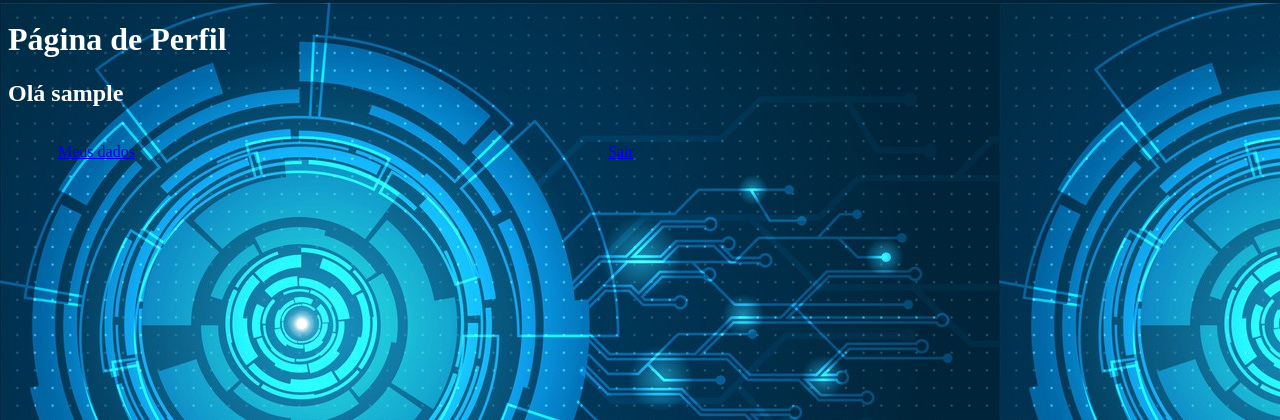
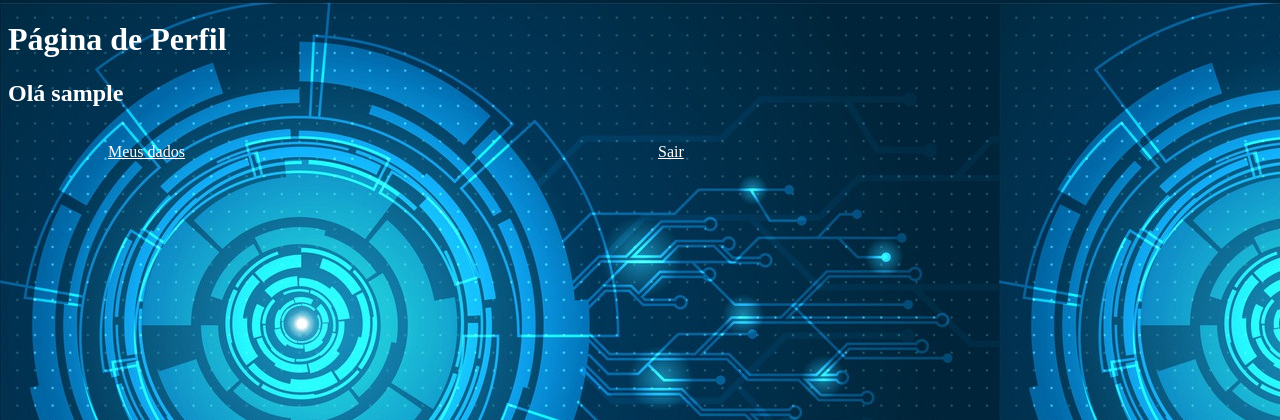
Before and after one commit to brunogomesifrn/pi19manutencao, a Django app: page /perfil/ in a window 1280 px wide. Shown: the top 420 px of the page. Run offline with Django 3.2, Linux system fonts and the light colour scheme; the visitor is signed in with stand-in values (Sample User, id 1).

Commit message:
apaguei as páginas página e teste, coloquei a cor no css que aparece na página de perfil

```diff
--- a/core/static/css.css
+++ b/core/static/css.css
@@ -49,6 +49,6 @@ p.r
 }
 h3, h2, p.cor
 {
-	color: #58ACFA
+	color: #58ACFA;
 
 }
--- a/core/static/css/estilo.css
+++ b/core/static/css/estilo.css
@@ -6,15 +6,7 @@ h1, h2
 {
 	color: white;
 }
-.d1
-{
-	color: white;
-	border: 1px;
-	width: 500px;
-	margin-left: 50px;
-	float: left;
-}
-.d2
+.d1, a
 {
 	color: white;
 	border: 1px;
--- a/core/templates/perfil.html
+++ b/core/templates/perfil.html
@@ -14,7 +14,7 @@
 <p><a href="{% url 'dados' user.id %}"> Meus dados</a></p>
 </div>
 
-<div class="d2">
+<div class="d1">
 <p><a href="{% url 'logout' %}">Sair</a></p>
 </div>
 
```
Also changed, not shown: core/templates/pagina.html (deleted, +0 -48 lines), core/templates/teste.html (deleted, +0 -13 lines).
